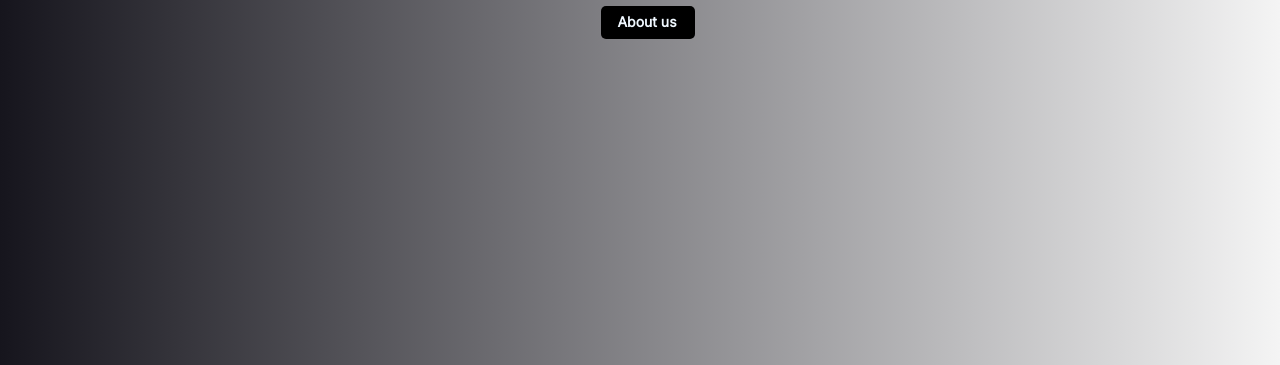
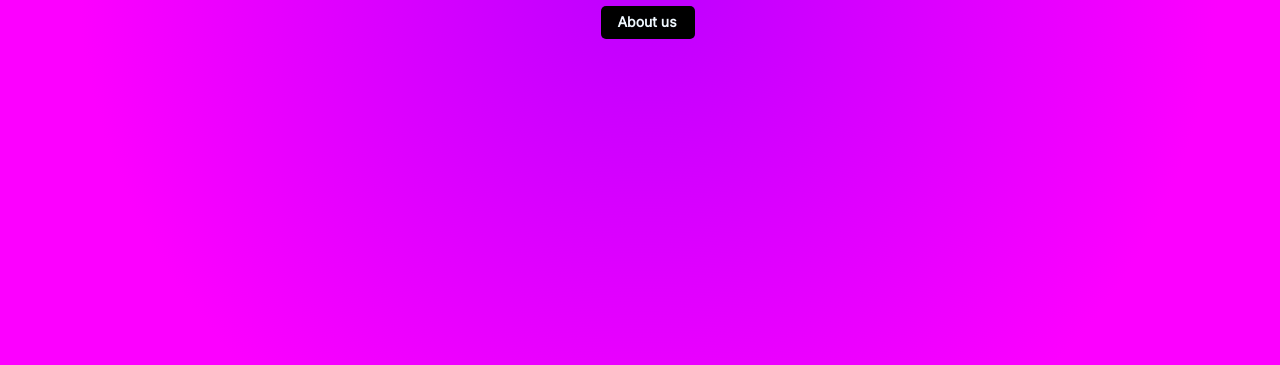
Before and after one commit to kaiiruu/website, a plain HTML site: page index.html in a window 1280 px wide. Shown: the part 435-800 px from the top of the page. Drawn offline with Linux system fonts and the light colour scheme.

Commit message:
Update style.css

```diff
--- a/style.css
+++ b/style.css
@@ -6,8 +6,8 @@
 
 }
 .upper{
-    background: rgb(146, 197, 247);
-    background: linear-gradient(90deg, rgba(22,21,29,1) 0%, rgba(247,247,247,1) 100%);
+    background: rgb(188,0,255);
+    background: radial-gradient(circle, rgba(188,0,255,1) 0%, rgba(252,0,255,1) 75%);
     /* border: solid red; */
     margin-left: auto;
     margin-right: auto;
```
